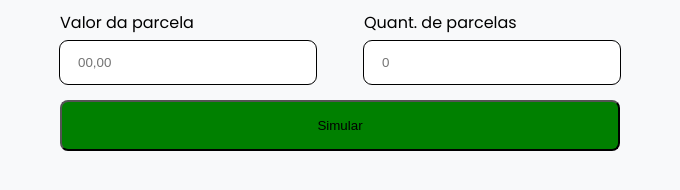
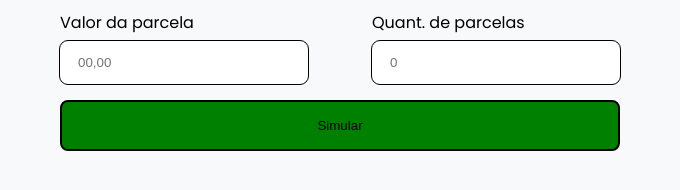
Before and after one commit to victorozoterio/simulator-for-cash-or-installment-purchase-frontend, a plain HTML site: page index.html in a window 1280 px wide. Shown: the part 226-416 px from the top of the page, without its empty margins (300-980 px from the left). Drawn offline with Linux system fonts and the light colour scheme.

Commit message:
fix: ajustando div container e espaçamento entre elementos

```diff
--- a/index.html
+++ b/index.html
@@ -23,7 +23,7 @@
                         <input type="text" name="cash-value" id="cash-value" placeholder="00,00" required>
                     </div>
 
-                    <div class="grid grid-cols-2 gap-3rem">
+                    <div class="grid grid-cols-2">
                         <div class="input-wrapper">
                             <label for="installment-value">Valor da parcela</label>
                             <input type="text" name="installment-value" id="installment-value" placeholder="00,00" required>
--- a/styles/fields/button.css
+++ b/styles/fields/button.css
@@ -2,4 +2,5 @@ button {
     padding: 1rem;
     background-color: green;
     border-radius: 0.5rem;
+    border: 2px solid black;
 }
--- a/styles/global.css
+++ b/styles/global.css
@@ -32,10 +32,6 @@ body {
     grid-template-columns: 1fr 1fr;
 }
 
-.gap-3rem {
-    gap: 3rem;
-}
-
 @media (width <= 28em) {
     body {
         font: var(--text-sm);
--- a/styles/layout.css
+++ b/styles/layout.css
@@ -6,8 +6,12 @@ main {
 .container {
     align-self: center;
     margin-top: 1.5rem;
-    margin-inline: 6rem;
+    margin-inline: auto;
     max-width: 35rem;
+
+    & div:nth-child(2) {
+        gap: 4rem;
+    }
 }
 
 #result-container {
@@ -21,6 +25,10 @@ main {
 @media (width <= 28em) {
     .container {
         margin-inline: 3rem;
+
+        & div:nth-child(2) {
+            gap: 1.5rem;
+        }
     }
 
     #note-container {
```
